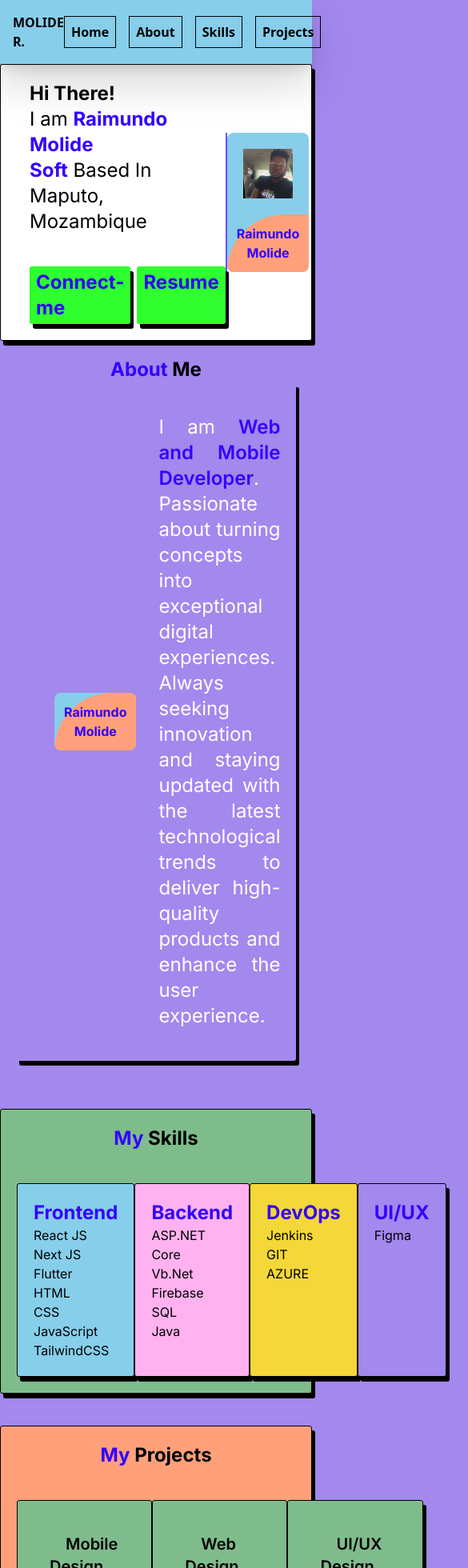
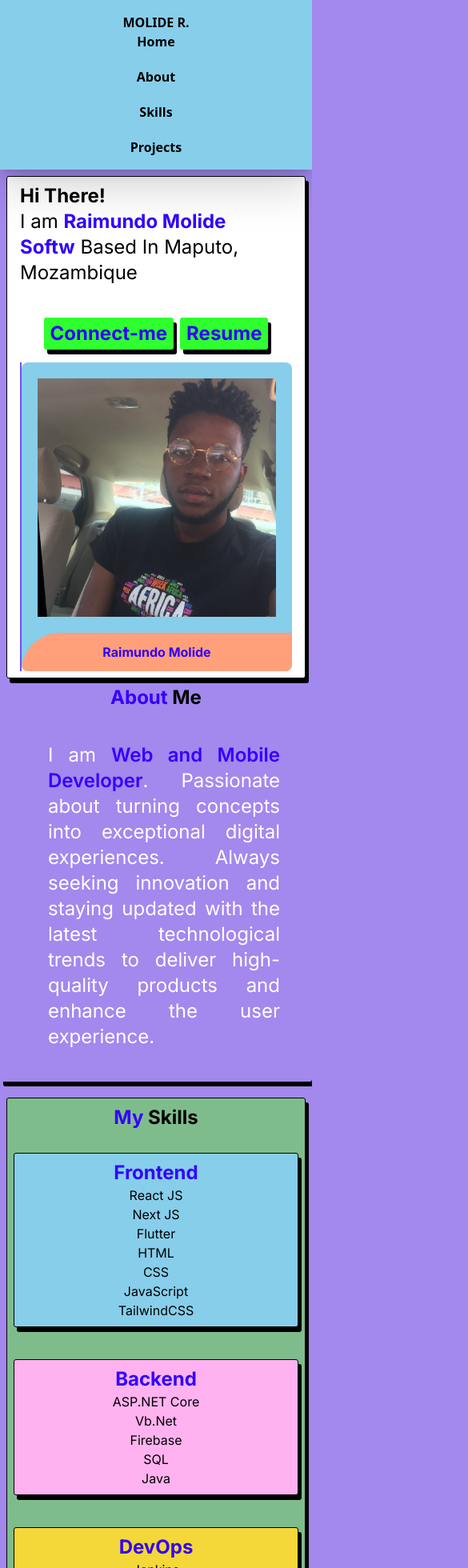
Before and after one commit to raymolide/neoportfolio, a Next.js app: page / in a window 390 px wide. Shown: the top 1960 px of the page at 80% size, 585 px wide, since content can reach past the window. Built offline with nearby package versions, Linux system fonts and the light colour scheme.

Commit message:
responsive website sm and lg

```diff
--- a/src/app/layout.tsx
+++ b/src/app/layout.tsx
@@ -6,7 +6,7 @@ import { Inter } from 'next/font/google'
 const inter = Inter({ subsets: ['latin'] })
 
 export const metadata: Metadata = {
-  title: 'Personal Portfolio',
+  title: 'Personal Portfolio - Ray Molide',
   description: 'Neobrutalism concept',
 }
 
--- a/src/app/page.tsx
+++ b/src/app/page.tsx
@@ -7,28 +7,28 @@ import Resume from '@/components/nav/resume'
 export default function Home() {
   return (
     <div className='bg-primary'>
-     <div className='fixed w-full top-0 mb-10'>
+     <div className='lg:fixed w-full top-0 lg:mb-10'>
      <NavBar />
      </div>
-      <div id='home' className='box-shadow border border-black  mt-20 bg-white p-5 max-w-screen-xl mx-auto'>
+      <div id='home' className='box-shadow border border-black mx-2 my-2 lg:mt-20 bg-white lg:p-5 max-w-screen-sm lg:max-w-screen-xl lg:mx-auto'>
         <Resume />
       </div>
 
-      <div id='about' className='p-5 max-w-screen-xl mx-auto'>
+      <div id='about' className='lg:p-5 lg:max-w-screen-xl lg:mx-auto'>
         <About />
       </div>
 
-      <div id='skills' className='box-shadow border border-black  mt-10 bg-[#7FBC8C] p-5 max-w-screen-xl mx-auto'>
+      <div id='skills' className='box-shadow border border-black py-2 m-2 my-5   lg:mt-10 bg-[#7FBC8C] lg:flex-row lg:p-5 max-w-screen-sm lg:max-w-screen-xl lg:mx-auto'>
         <div>
           <h1 className="text-2xl font-bold text-center"><span className='text-auxiliar'>My</span> Skills</h1>
         </div>
 
-        <div className='flex flex-row justify-evenly'>
-          <div className='box-shadow border border-black  mt-10 bg-[#87CEEB] p-5 max-w-screen-xl mx-auto'>
+        <div className='flex flex-col py-2 lg:flex-row justify-evenly '>
+          <div className='  bg-[#87CEEB] box-shadow border border-black py-2 m-2 my-5 lg:mt-10 lg:flex-row lg:p-5 max-w-screen-sm lg:max-w-screen-xl lg:mx-auto'>
             <div>
-              <p className="text-2xl font-bold text-center"><span className='text-auxiliar'>Frontend</span></p>
+              <p className="text-2xl font-bold text-center "><span className='text-auxiliar'>Frontend</span></p>
             </div>
-            <div>
+            <div className='text-center'>
               <p>React JS</p>
               <p>Next JS</p>
               <p>Flutter</p>
@@ -40,11 +40,11 @@ export default function Home() {
             </div>
           </div>
 
-          <div className='box-shadow border border-black  mt-10 bg-[#FFB2EF] p-5 max-w-screen-xl mx-auto'>
+          <div className=' bg-[#FFB2EF]  box-shadow border border-black py-2 m-2 my-5 lg:mt-10 lg:flex-row lg:p-5 max-w-screen-sm lg:max-w-screen-xl lg:mx-auto'>
             <div>
               <p className="text-2xl font-bold text-center"><span className='text-auxiliar'>Backend</span></p>
             </div>
-            <div>
+            <div className='text-center'>
               <p>ASP.NET Core</p>
               <p>Vb.Net</p>
               <p>Firebase</p>
@@ -54,22 +54,22 @@ export default function Home() {
             </div>
           </div>
 
-          <div className='box-shadow border border-black  mt-10 bg-[#F4D738] p-5 max-w-screen-xl mx-auto'>
+          <div className=' bg-[#F4D738] box-shadow border border-black py-2 m-2 my-5 lg:mt-10 lg:flex-row lg:p-5 max-w-screen-sm lg:max-w-screen-xl lg:mx-auto'>
             <div>
               <p className="text-2xl font-bold text-center"><span className='text-auxiliar'>DevOps</span></p>
             </div>
-            <div>
+            <div className='text-center'>
               <p>Jenkins</p>
               <p>GIT</p>
               <p>AZURE</p>
             </div>
           </div>
 
-          <div className='box-shadow border border-black  mt-10 bg-[#A388EE] p-5 max-w-screen-xl mx-auto'>
+          <div className=' bg-[#A388EE] box-shadow border border-black py-2 m-2 my-5 lg:mt-10 lg:flex-row lg:p-5 max-w-screen-sm lg:max-w-screen-xl lg:mx-auto'>
             <div>
               <p className="text-2xl font-bold text-center"><span className='text-auxiliar'>UI/UX</span></p>
             </div>
-            <div>
+            <div className='text-center'>
               <p>Figma</p>
             </div>
           </div>
@@ -77,8 +77,8 @@ export default function Home() {
         </div>
       </div>
 
-      <div id='projects' className='box-shadow border border-black  my-10 bg-[#FFA07A] p-5 max-w-screen-xl mx-auto'>
-        <div>
+      <div id='projects' className=' bg-[#FFA07A] box-shadow border border-black py-2 m-2 my-5   lg:mt-5 lg:mb-10  lg:flex-row lg:p-5 max-w-screen-sm lg:max-w-screen-xl lg:mx-auto'>
+        <div className=''>
           <h1 className="text-2xl font-bold text-center"><span className='text-auxiliar'>My</span> Projects</h1>
           <Card/>
         </div>
--- a/src/components/about/about.tsx
+++ b/src/components/about/about.tsx
@@ -8,7 +8,7 @@ function About() {
             </div>
             <div className="flex justify-between items-center p-10 text-white box-shadow">
 
-                <div className="flex-1 text-center">
+                <div className="hidden lg:block flex-1 text-center">
                     <div className="flex mx-2 items-center justify-center">
                         <div className="   rounded-lg overflow-hidden  bg-[#87CEEB]">
                             <div className='  '>
--- a/src/components/cards/card.tsx
+++ b/src/components/cards/card.tsx
@@ -2,16 +2,17 @@ import React from 'react'
 
 function Card() {
   return (
-   <div className='flex flex-row justify-evenly font-semibold text-xl '>
+   <div className='flex flex-col lg:flex-row justify-evenly py-2 m-2 my-5  font-semibold text-xl text-center '>
      <div className='box-shadow border border-black  mt-10 bg-[#7FBC8C] p-10'>
         <span className='border-b-2 border-black p-5'>Mobile Design</span>
     </div>
     <div className='box-shadow border border-black  mt-10 bg-[#7FBC8C] p-10'>
-        <span className='border-b-2 border-black  p-5'>Web Design</span>
+        <span className='border-b-2 border-black p-5'>Web Design</span>
     </div>
     <div className='box-shadow border border-black  mt-10 bg-[#7FBC8C] p-10'>
-        <span className='border-b-2 border-black  p-5'>UI/UX Design</span>
+        <span className='border-b-2 border-black p-5'>UI/UX Design</span>
     </div>
+
    </div>
   )
 }
--- a/src/components/footer/footer.tsx
+++ b/src/components/footer/footer.tsx
@@ -4,7 +4,7 @@ import React from 'react'
 
 function Footer() {
     return (
-        <footer className="flex flex-row w-full justify-evenly mx-auto p-5 bg-[#ff9a02] h-[150px]   ">
+        <footer className="flex flex-col lg:flex-row w-full text-center justify-center lg:justify-evenly lg:mx-auto lg:p-5 bg-[#ff9a02] lg:h-[150px]   ">
             <div className=" ">
                 <div className='text-2xl'>
                     <p className='text-4xl font-bold uppercase'>Get in touch</p>
@@ -13,9 +13,9 @@ function Footer() {
 
                 </div>
             </div>
-            <div className="relative">
-                <div className="bg-[#A388EE] p-5 w-72 rounded-2xl  absolute bottom-4 flex   ">
-                    <div className=' flex-flex-col justify-center text-2xl '>
+            <div className="lg:relative">
+                <div className="  bg-[#A388EE] lg:p-5 lg:w-72 lg:rounded-2xl  lg:absolute lg:bottom-4     ">
+                    <div className=' flex flex-col justify-center text-2xl '>
                        <div className="flex-1">
                        <p className='   '>Follow me on my social media handles</p>
                        </div>
--- a/src/components/nav/nav.tsx
+++ b/src/components/nav/nav.tsx
@@ -2,15 +2,15 @@ import React from 'react'
 
 function NavBar() {
     return (
-        <nav className=" bg-[#87CEEB] text-black  p-4 flex justify-between items-center shadow-lg drop-shadow-2xl">
+        <nav className="flex flex-col lg:flex-row justify-center lg:justify-between items-center  bg-[#87CEEB] text-black  p-4 shadow-lg drop-shadow-2xl ">
             <div className="logo font-extrabold font-sans">
                 MOLIDE R.
             </div>
-            <ul className="flex space-x-4 font-sans font-bold   ">
-                <li><a href="#home" className="hover:text-white hover:bg-primary p-2 border-b border-black border">Home</a></li>
-                <li><a href="#about" className="hover:text-white hover:bg-primary p-2 border-b border-black border">About</a></li>
-                <li><a href="#skills" className="hover:text-white hover:bg-primary p-2 border-b border-black border">Skills</a></li>
-                <li><a href="#projects" className="hover:text-white hover:bg-primary p-2 border-b border-black border">Projects</a></li>
+            <ul className="flex flex-col lg:flex-row lg:space-x-4 font-sans font-bold text-center gap-5 ">
+                <li><a href="#home" className="hover:text-white hover:bg-primary p-2 lg:border-b border-black lg:border">Home</a></li>
+                <li><a href="#about" className="hover:text-white hover:bg-primary p-2 lg:border-b border-black lg:border">About</a></li>
+                <li><a href="#skills" className="hover:text-white hover:bg-primary p-2 lg:border-b border-black lg:border">Skills</a></li>
+                <li><a href="#projects" className="hover:text-white hover:bg-primary p-2 lg:border-b border-black lg:border">Projects</a></li>
             </ul>
         </nav>
     )
--- a/src/components/nav/resume.tsx
+++ b/src/components/nav/resume.tsx
@@ -29,13 +29,13 @@ const Resume = () => {
     }, [text, index, texts]);
 
     return (
-        <div className="flex justify-between items-center px-4 divide-x-2 divide divide-auxiliar divide-opacity-70">
+        <div className="flex flex-col lg:flex-row  gap-4 lg:gap-2   justify-between items-center px-4 py-2 divide-x-2 divide divide-auxiliar divide-opacity-70">
             <div className="flex-1 text-left">
                 <div className='text-2xl'>
                     <h1 className='font-bold'>Hi There!</h1>
                     <p>I am <span className='text-auxiliar font-bold'>Raimundo Molide</span></p>
                     <p><span className='text-auxiliar font-bold'>{text}</span> Based In Maputo, Mozambique</p>
-                    <div className='flex mt-10 gap-2'>
+                    <div className='flex mt-10 gap-2 justify-center lg:justify-start'>
                         <a href="#" className="hover:text-white font-bold px-2 py-1 box-shadow bg-secundary text-auxiliar">Connect-me</a>
                         <Link href="https://raymolide.vercel.app/" target='_blank' className="hover:text-white font-bold px-2 py-1 box-shadow bg-secundary text-auxiliar">Resume</Link>
                     </div>
```
Also changed, not shown: 1 other file (tests, documents, lock files or other folders).
